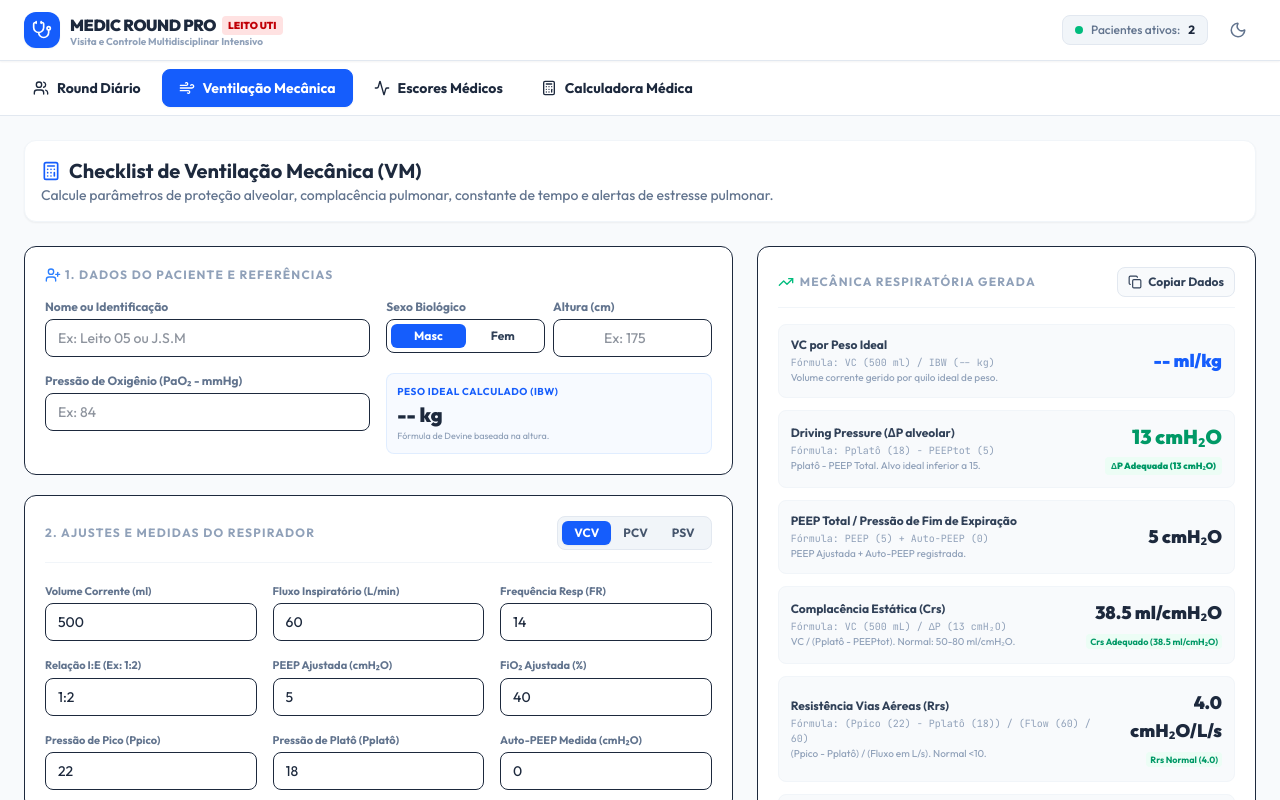
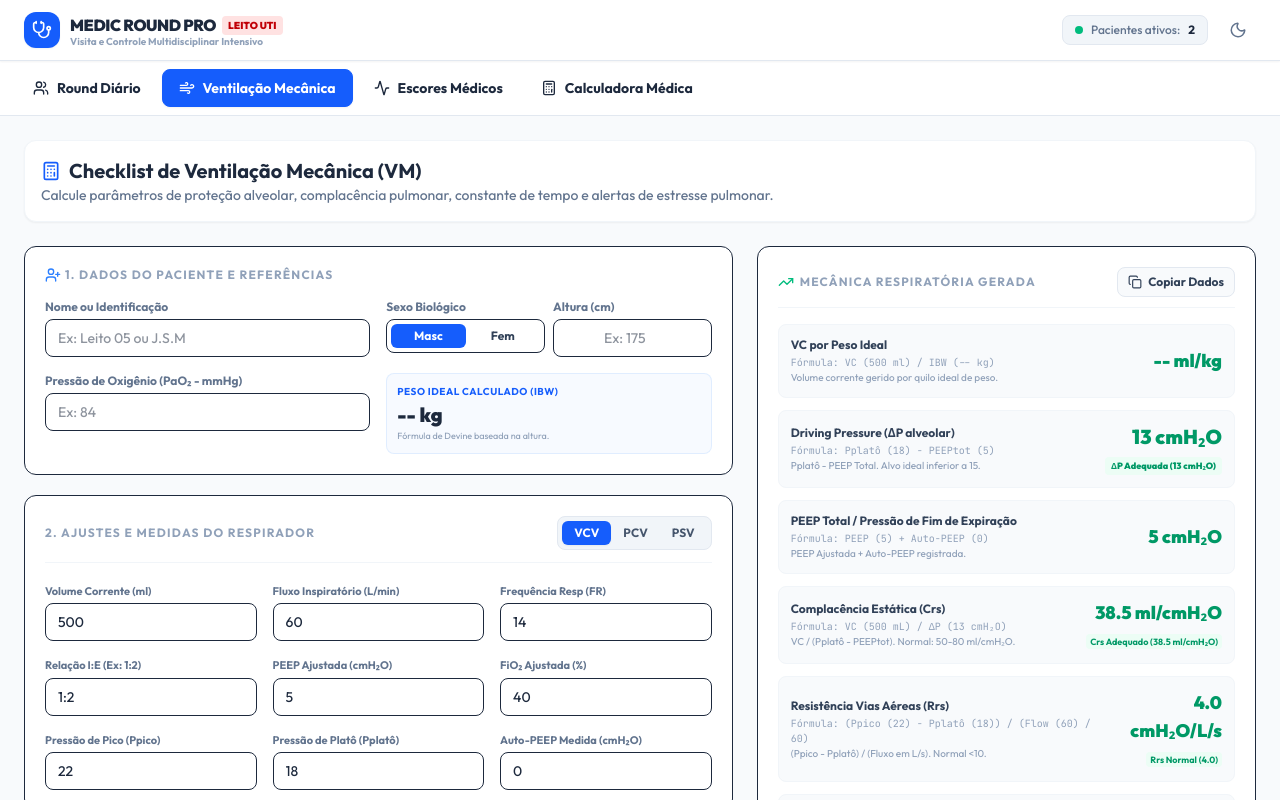
Before and after one commit to drmatheusrbc-glitch/Medic-Round-, a React (Vite) app: page / in a window 1280 px wide. Both pictures are taken after a click on the button "Ventilação Mecânica". Shown: the top 800 px of the page. Built offline with nearby package versions, Linux system fonts and the light colour scheme.

Commit message:
style: update ventilation metrics UI colors
Change text colors for VC per Kg and Total PEEP to emerald for better visual consistency and emphasis on the calculated results.

```diff
--- a/src/components/VentilationTab.tsx
+++ b/src/components/VentilationTab.tsx
@@ -670,7 +670,7 @@ Gerado automaticamente pelo Medic Round Pro. Uso exclusivo para profissionais de
                   <p className="text-[10px] text-slate-400 select-none">Volume corrente gerido por quilo ideal de peso.</p>
                 </div>
                 <div className="text-right">
-                  <p className="text-lg font-black text-blue-600 dark:text-blue-400">
+                  <p className="text-lg font-black text-emerald-600 dark:text-emerald-400">
                     {vcPerKg > 0 ? `${vcPerKg.toFixed(1)} ml/kg` : '-- ml/kg'}
                   </p>
                   {vcInterpretation && (
@@ -709,7 +709,7 @@ Gerado automaticamente pelo Medic Round Pro. Uso exclusivo para profissionais de
                       <p className="text-[10px] text-slate-400">PEEP Ajustada + Auto-PEEP registrada.</p>
                     </div>
                     <div className="text-right">
-                      <p className="text-lg font-black text-slate-850 dark:text-white">
+                      <p className="text-lg font-black text-emerald-600 dark:text-emerald-400">
                         {totalPeep} cmH₂O
                       </p>
                     </div>
@@ -723,7 +723,7 @@ Gerado automaticamente pelo Medic Round Pro. Uso exclusivo para profissionais de
                       <p className="text-[10px] text-slate-400">VC / (Pplatô - PEEPtot). Normal: 50-80 ml/cmH₂O.</p>
                     </div>
                     <div className="text-right">
-                      <p className="text-lg font-black text-slate-850 dark:text-white">
+                      <p className="text-lg font-black text-emerald-600 dark:text-emerald-400">
                         {complacenciaEstatica > 0 ? `${complacenciaEstatica.toFixed(1)} ml/cmH₂O` : '-- ml/cmH₂O'}
                       </p>
                       {complacenciaEstatica > 0 && (
@@ -743,7 +743,7 @@ Gerado automaticamente pelo Medic Round Pro. Uso exclusivo para profissionais de
                         <p className="text-[10px] text-slate-400">(Ppico - Pplatô) / (Fluxo em L/s). Normal &lt;10.</p>
                       </div>
                       <div className="text-right">
-                        <p className="text-lg font-black text-slate-850 dark:text-white">
+                        <p className="text-lg font-black text-emerald-600 dark:text-emerald-400">
                           {resistenciaViasAereas > 0 ? `${resistenciaViasAereas.toFixed(1)} cmH₂O/L/s` : '-- cmH₂O/L/s'}
                         </p>
                         {resistenciaViasAereas > 0 && (
@@ -764,26 +764,26 @@ Gerado automaticamente pelo Medic Round Pro. Uso exclusivo para profissionais de
                           <p className="text-[10px] text-slate-400 font-mono mt-0.5">Fórmula: Rrs ({resistenciaViasAereas.toFixed(1)} cmH₂O/L/s) * Crs ({complacenciaEstatica.toFixed(1)} ml/cmH₂O) / 1000</p>
                           <p className="text-[10px] text-slate-400">Tempo de esvaziamento pulmonar passivo.</p>
                         </div>
-                        <p className="text-lg font-black text-slate-850 dark:text-white">
+                        <p className="text-lg font-black text-emerald-600 dark:text-emerald-400">
                           {tau.toFixed(2)} segundos
                         </p>
                       </div>
                       <div className="grid grid-cols-4 gap-1 text-center bg-white dark:bg-slate-900 border border-slate-100 dark:border-slate-800 p-1.5 rounded-md text-[9px] text-slate-500">
                         <div>
                           <p className="font-semibold">1 Const</p>
-                          <p className="text-slate-700 dark:text-slate-300">{tau.toFixed(2)}s</p>
+                          <p className="text-slate-705 dark:text-slate-300">{tau.toFixed(2)}s</p>
                         </div>
                         <div>
                           <p className="font-semibold">2 Const</p>
-                          <p className="text-slate-700 dark:text-slate-300">{(tau*2).toFixed(2)}s</p>
+                          <p className="text-slate-705 dark:text-slate-300">{(tau*2).toFixed(2)}s</p>
                         </div>
                         <div>
                           <p className="font-semibold">3 Const</p>
-                          <p className="text-slate-700 dark:text-slate-300 text-blue-600 dark:text-blue-400 font-bold">{(tau*3).toFixed(2)}s</p>
+                          <p className="text-slate-705 dark:text-slate-300 text-blue-600 dark:text-blue-400 font-bold">{(tau*3).toFixed(2)}s</p>
                         </div>
                         <div>
                           <p className="font-semibold">5 Const</p>
-                          <p className="text-slate-700 dark:text-slate-300">{(tau*5).toFixed(2)}s</p>
+                          <p className="text-slate-705 dark:text-slate-300">{(tau*5).toFixed(2)}s</p>
                         </div>
                       </div>
                       <div className="flex gap-1.5 p-2 bg-blue-50/40 dark:bg-blue-950/25 border border-blue-200/30 dark:border-blue-900/40 rounded-lg text-blue-800 dark:text-blue-450 text-[10px] font-semibold items-start leading-tight">
@@ -803,7 +803,7 @@ Gerado automaticamente pelo Medic Round Pro. Uso exclusivo para profissionais de
                   <p className="text-[10px] text-slate-400">Classificação SARA (Berlim). FiO₂ como fração.</p>
                 </div>
                 <div className="text-right">
-                  <p className="text-xl font-black text-slate-900 dark:text-white">
+                  <p className="text-xl font-black text-emerald-600 dark:text-emerald-400">
                     {pfRatio > 0 ? `${pfRatio.toFixed(0)}` : '--'}
                   </p>
                   {pfInterpretation && (
@@ -815,14 +815,14 @@ Gerado automaticamente pelo Medic Round Pro. Uso exclusivo para profissionais de
               </div>
 
               {/* Tobin Index RSBI */}
-              <div className="flex justify-between items-center bg-slate-50 dark:bg-slate-955 p-3 rounded-lg border border-slate-100 dark:border-slate-850/50">
+              <div className="flex justify-between items-center bg-slate-55 dark:bg-slate-955 p-3 rounded-lg border border-slate-100 dark:border-slate-850/50">
                 <div>
                   <p className="text-xs font-bold text-slate-700 dark:text-slate-300">Índice de Tobin (RSBI)</p>
                   <p className="text-[10px] text-slate-400 font-mono mt-0.5">Fórmula: FR ({mode === 'PSV' ? (psvFrSpont || 0) : (fr || 0)} ipm) / VC ({(mode === 'PSV' ? (Number(psvVcSpont) || 0) : (Number(volume) || 0)) / 100} L)</p>
                   <p className="text-[10px] text-slate-400">FR / Volume Corrente (litros). Preditor de desmame.</p>
                 </div>
                 <div className="text-right">
-                  <p className="text-xl font-black text-slate-900 dark:text-white">
+                  <p className="text-xl font-black text-emerald-600 dark:text-emerald-400">
                     {tobinIndex > 0 ? `${tobinIndex.toFixed(0)}` : '--'}
                   </p>
                   {tobinInterpretation && (
```
